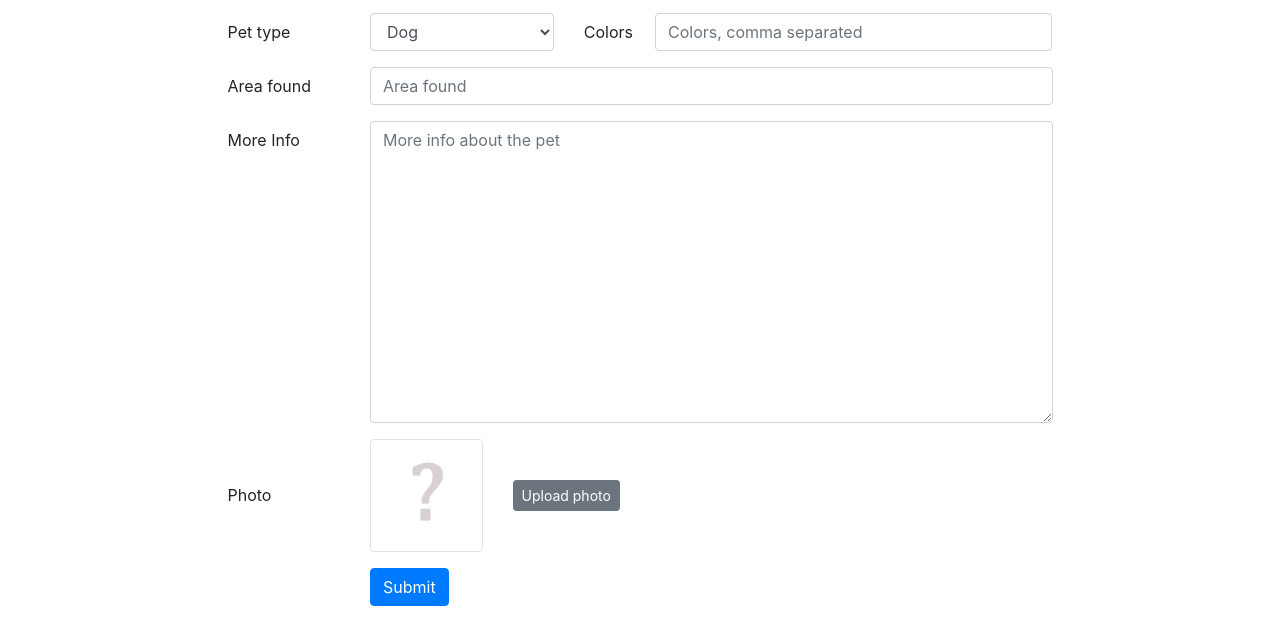
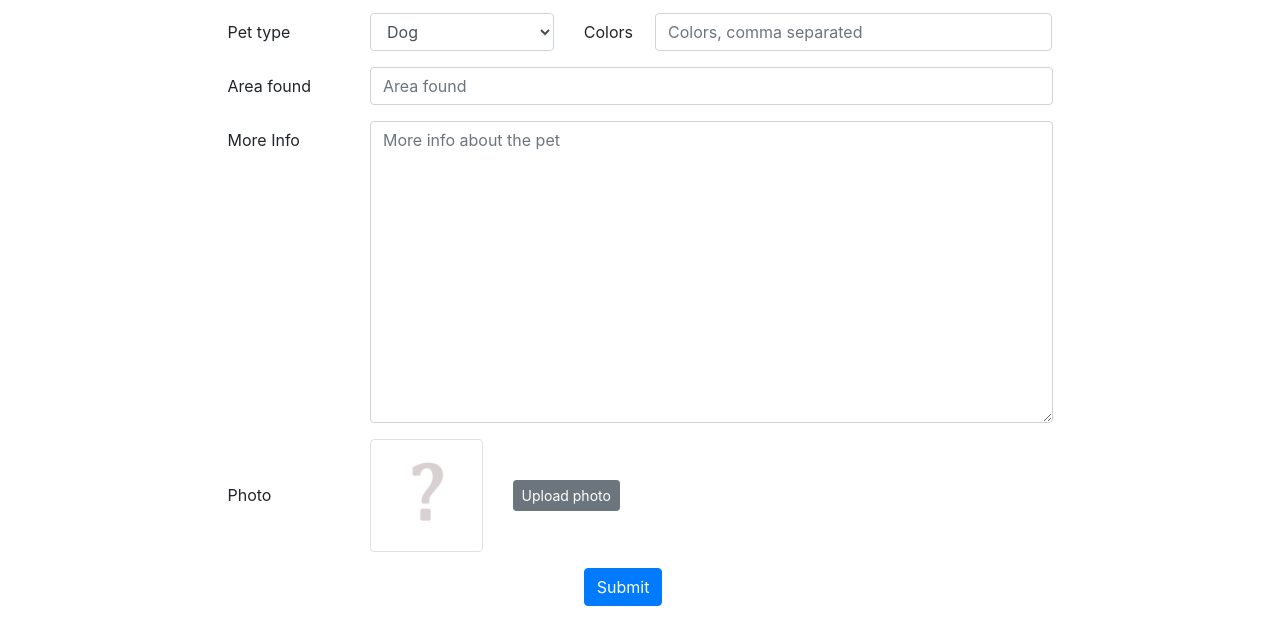
Before and after one commit to kalymgr/pet-care-platform, a website: page post-lost-pet-info.html in a window 1280 px wide. Shown: the part 401-1023 px from the top of the page. Drawn offline with nearby package versions, Linux system fonts and the light colour scheme.

Commit message:
- Minor improvements

```diff
--- a/post-lost-pet-info.html
+++ b/post-lost-pet-info.html
@@ -120,8 +120,8 @@
                         <button type="button" class="btn btn-secondary btn-sm">Upload photo</button>
                     </div>
                 </div>
-                <div class="form-group row">
-                    <div class="col-md-10 offset-md-2">
+                <div class="form-group row justify-content-center">
+                    <div class="col-md-2">
                         <button type="submit" class="btn btn-primary">Submit</button>
                     </div>
                 </div>
```
